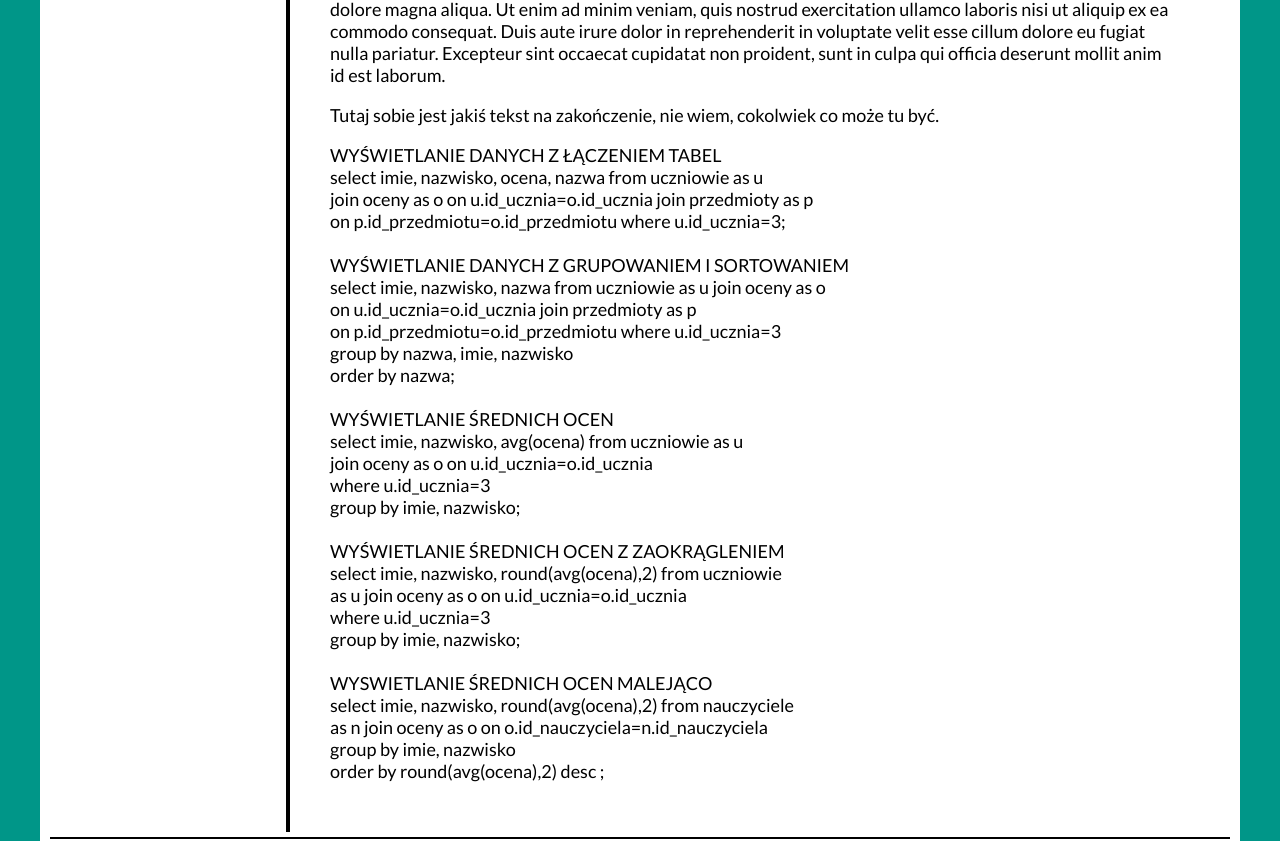
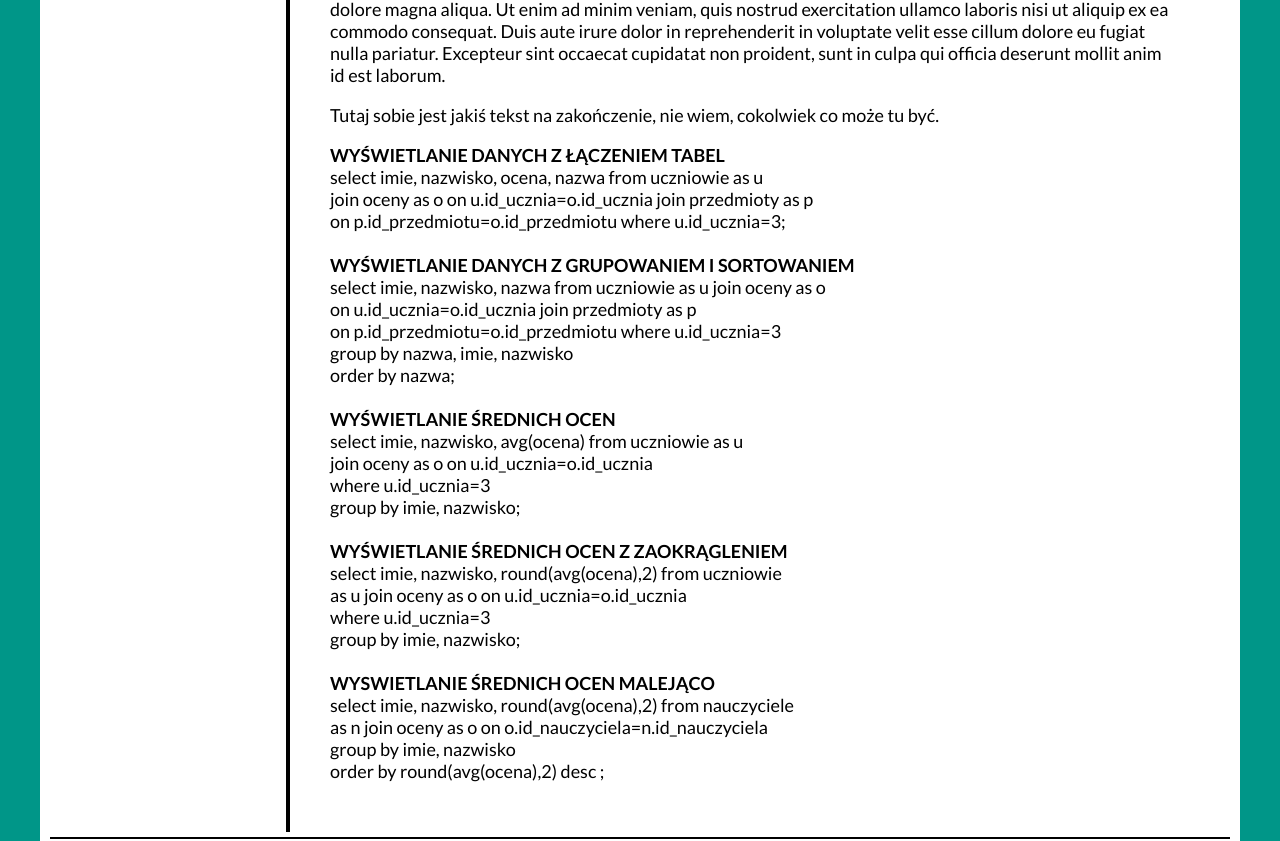
Before and after one commit to radek024/stronka, a plain HTML site: page index.html in a window 1280 px wide. Shown: the part 415-1256 px from the top of the page. Drawn offline with Linux system fonts and the light colour scheme.

Commit message:
Update index.html

```diff
--- a/index.html
+++ b/index.html
@@ -69,31 +69,31 @@
 							<p>Lorem ipsum dolor sit amet, consectetur adipisicing elit, sed do eiusmod tempor incididunt ut labore et dolore magna aliqua. Ut enim ad minim veniam, quis nostrud exercitation ullamco laboris nisi ut aliquip ex ea commodo consequat. Duis aute irure dolor in reprehenderit in voluptate velit esse cillum dolore eu fugiat nulla pariatur. Excepteur sint occaecat cupidatat non proident, sunt in culpa qui officia deserunt mollit anim id est laborum.</p>
 
 							<p>Tutaj sobie jest jakiś tekst na zakończenie, nie wiem, cokolwiek co może tu być.</p>
-							<p>WYŚWIETLANIE DANYCH Z ŁĄCZENIEM TABEL<br>
+							<p><strong>WYŚWIETLANIE DANYCH Z ŁĄCZENIEM TABEL</strong><br>
 select imie, nazwisko, ocena, nazwa from uczniowie as u <br>
 join oceny as o on u.id_ucznia=o.id_ucznia join przedmioty as p <br>
 on p.id_przedmiotu=o.id_przedmiotu where u.id_ucznia=3;<br><br>
 
-WYŚWIETLANIE DANYCH Z GRUPOWANIEM I SORTOWANIEM<br>
+<strong>WYŚWIETLANIE DANYCH Z GRUPOWANIEM I SORTOWANIEM</strong><br>
 select imie, nazwisko, nazwa from uczniowie as u join oceny as o <br>
 on u.id_ucznia=o.id_ucznia join przedmioty as p <br>
 on p.id_przedmiotu=o.id_przedmiotu where u.id_ucznia=3<br>
 group by nazwa, imie, nazwisko<br>
 order by nazwa;<br><br>
 
-WYŚWIETLANIE ŚREDNICH OCEN<br>
+<strong>WYŚWIETLANIE ŚREDNICH OCEN</strong><br>
 select imie, nazwisko, avg(ocena) from uczniowie as u <br>
 join oceny as o on u.id_ucznia=o.id_ucznia<br>
 where u.id_ucznia=3<br>
 group by imie, nazwisko;<br><br>
 
-WYŚWIETLANIE ŚREDNICH OCEN Z ZAOKRĄGLENIEM <br>
+<strong>WYŚWIETLANIE ŚREDNICH OCEN Z ZAOKRĄGLENIEM</strong> <br>
 select imie, nazwisko, round(avg(ocena),2) from uczniowie <br>
 as u join oceny as o on u.id_ucznia=o.id_ucznia<br>
 where u.id_ucznia=3<br>
 group by imie, nazwisko;<br><br>
 
-WYSWIETLANIE ŚREDNICH OCEN MALEJĄCO<br>
+<strong>WYSWIETLANIE ŚREDNICH OCEN MALEJĄCO</strong><br>
 select imie, nazwisko, round(avg(ocena),2) from nauczyciele <br>
 as n join oceny as o on o.id_nauczyciela=n.id_nauczyciela<br>
 group by imie, nazwisko<br>
```
